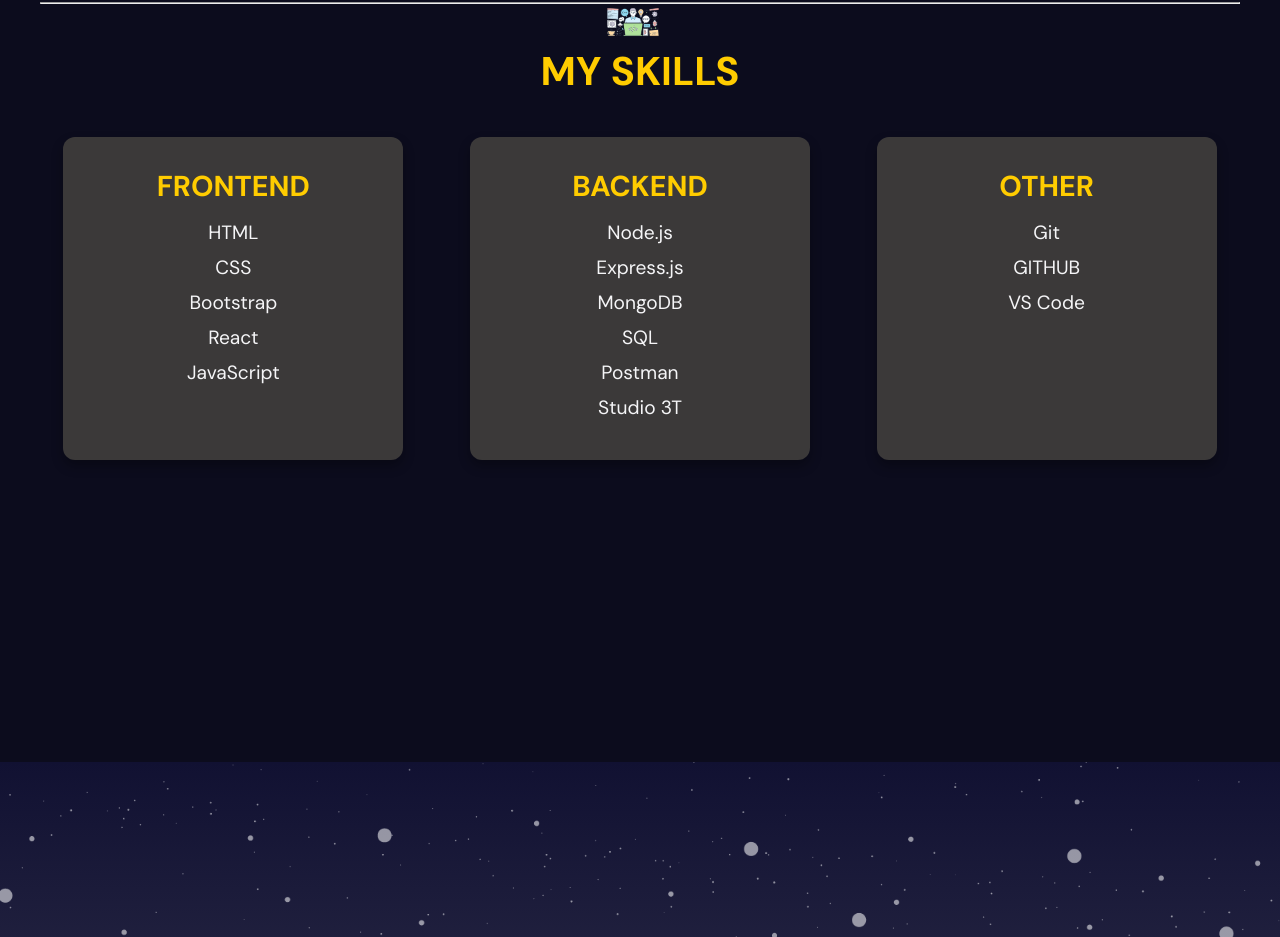
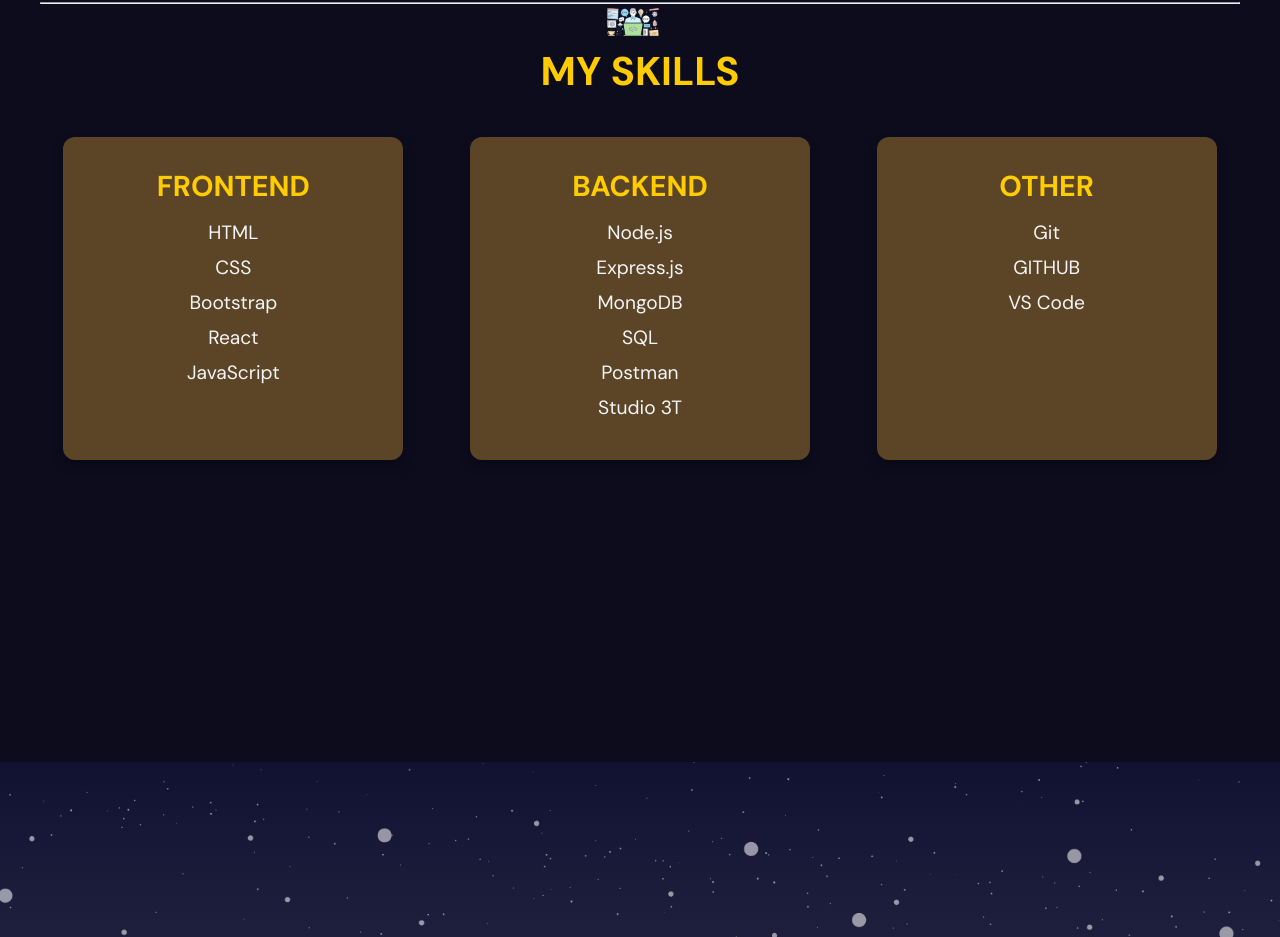
Before and after one commit to anupw19/Portfolio, a React (Vite) app: page / in a window 1280 px wide. Shown: the part 1638-2575 px from the top of the page. Built offline with nearby package versions, Linux system fonts and the light colour scheme.

Commit message:
modified project

```diff
--- a/src/components/skills/skills.scss
+++ b/src/components/skills/skills.scss
@@ -28,7 +28,7 @@
       flex-wrap: wrap;
 
       .box {
-        background-color: #3b3939;
+        background-color: #5c4526;
         border-radius: 12px;
         padding: 30px;
         width: calc(30% - 20px);
```
